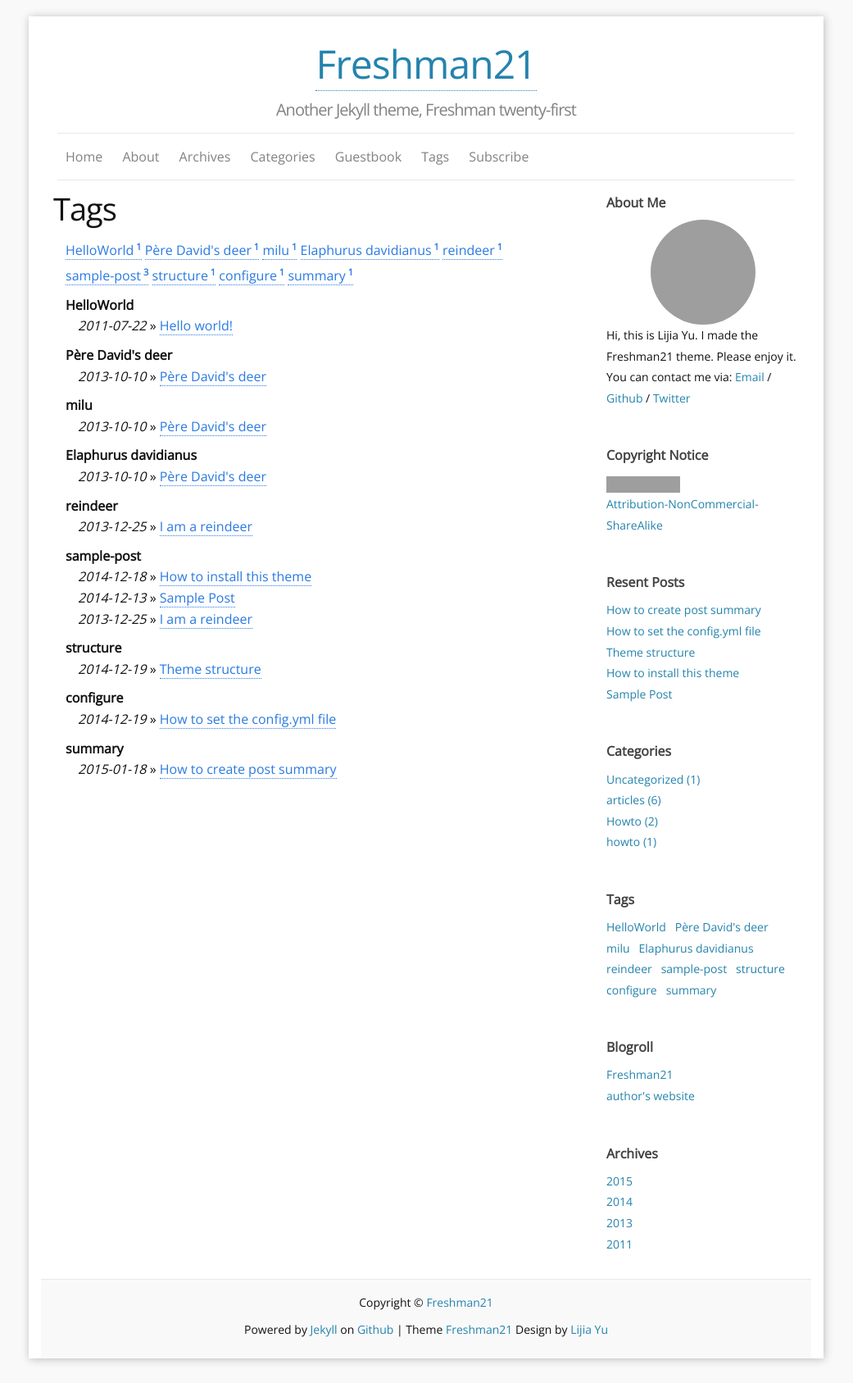
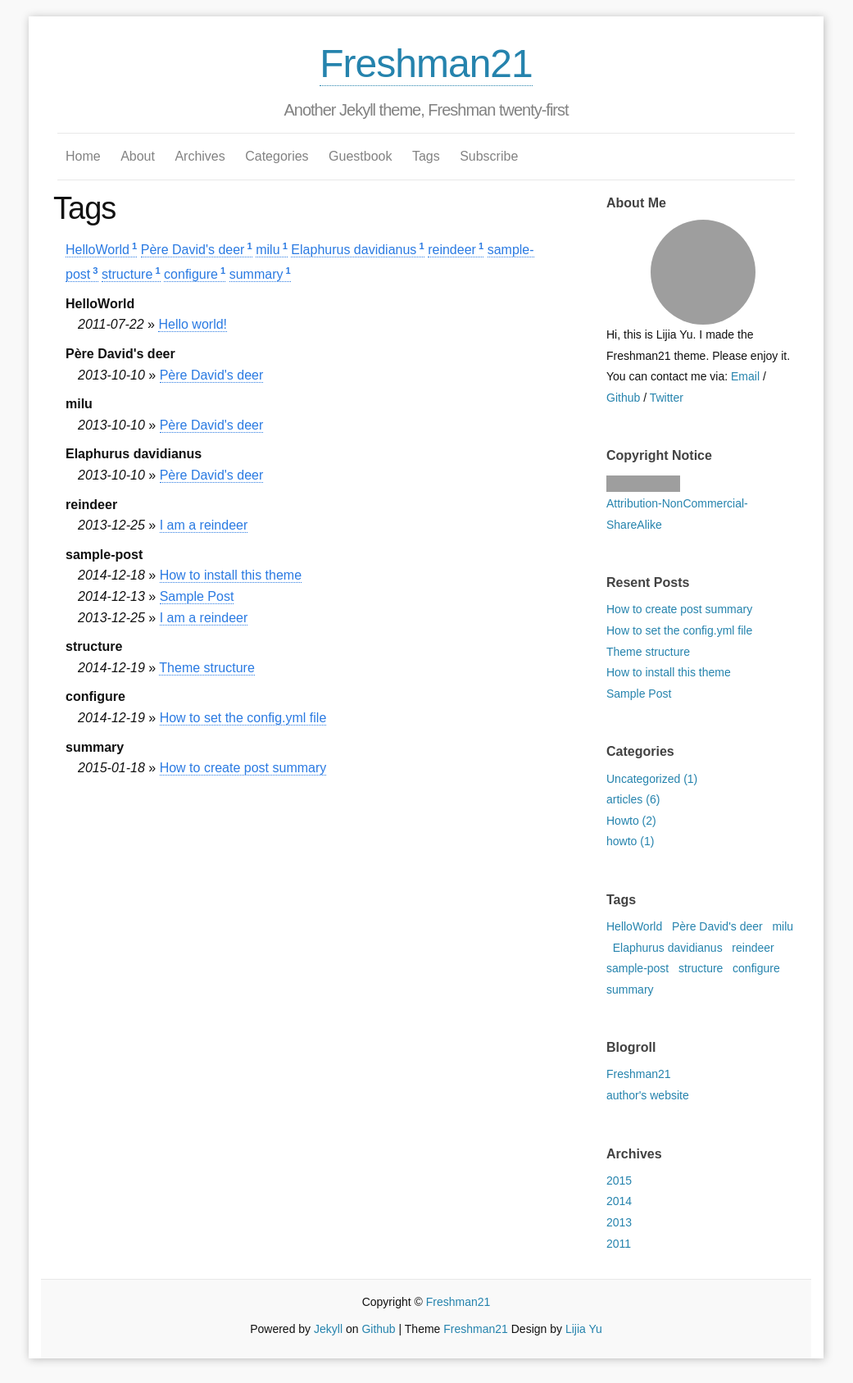
Before and after one commit to rolinyan/rails_recipes, a Jekyll site: the page built from tags.md, in a window 1280 px wide. Shown: the whole page at 82% size, without its empty margins (120-1161 px from the left). Built offline with Jekyll 4.4.1, drawn with Linux system fonts in a browser that asks for light colours; grey boxes are pictures that could not be loaded.

Commit message:
delete usage of goole fonts

```diff
--- a/css/main.scss
+++ b/css/main.scss
@@ -6,7 +6,7 @@
 
 
 // Our variables
-$base-font-family: 'Open Sans', sans-serif;
+$base-font-family: sans-serif;
 $base-font-size:   16px;
 $small-font-size:  $base-font-size * 0.875;
 $base-line-height: 1.6em;
@@ -57,5 +57,3 @@ $on-laptop:        800px;
         "layout",
         "_syntax-highlighting-native" // "syntax-highlighting"
 ;
-
-@import url('http://fonts.googleapis.com/css?family=Open+Sans');
```
